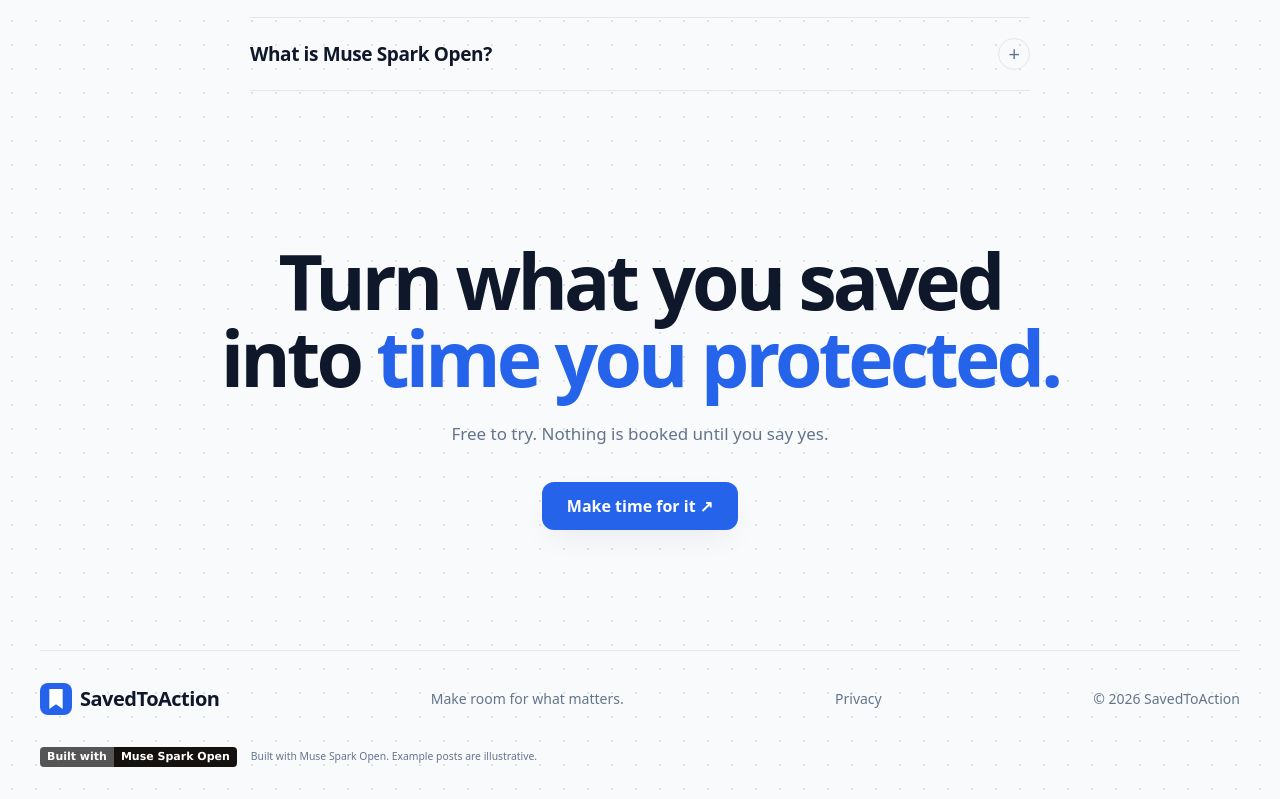
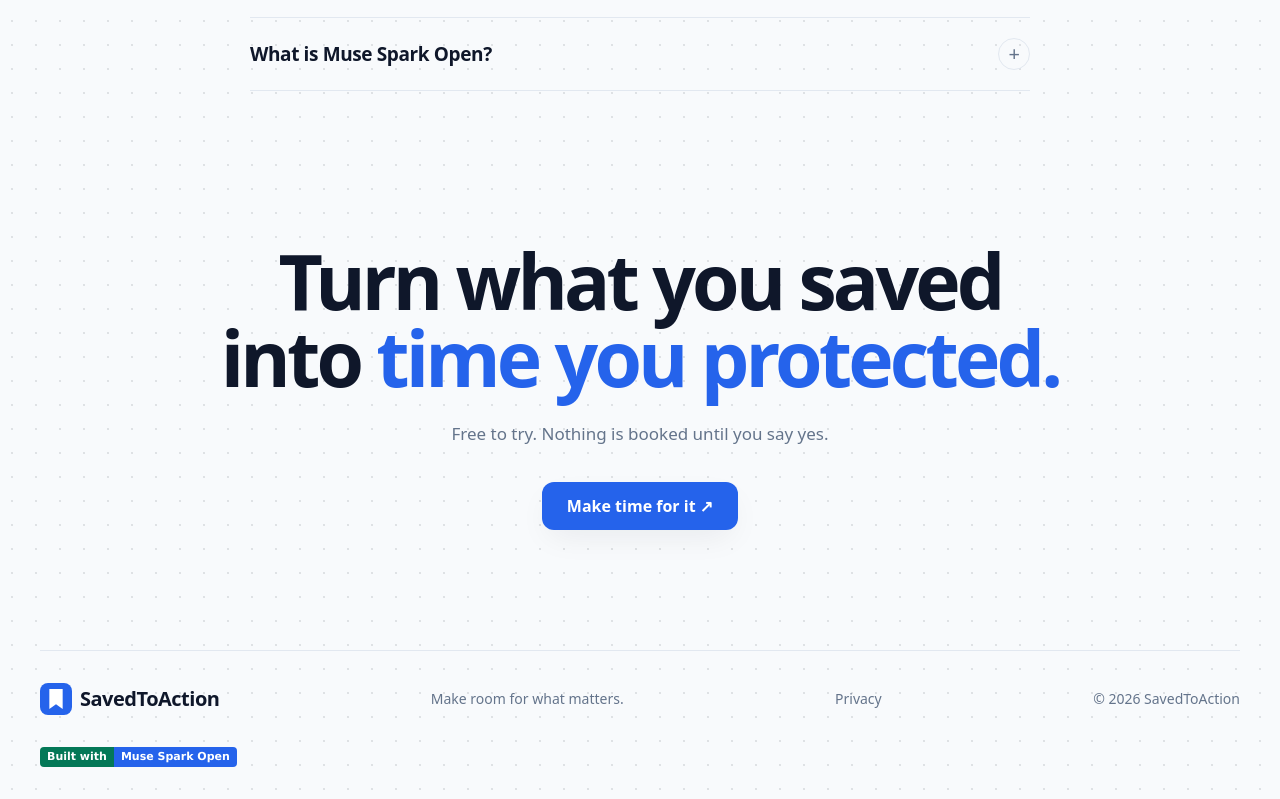
Before and after one commit to yaitbam/SavedToActions-v1, a React (Vite) app in the folder web/: page / in a window 1280 px wide. Shown: the part 4887-5686 px from the top of the page. Built offline with nearby package versions, Linux system fonts and the light colour scheme.

Commit message:
Footer: color the badge green and blue, remove the credit text

```diff
--- a/web/src/features/landing/landing-page.css
+++ b/web/src/features/landing/landing-page.css
@@ -129,12 +129,12 @@ section[id] { scroll-margin-top:72px; }
 .landing-close h2 { font-family:var(--font-display); font-weight:800; font-size:clamp(38px,6vw,84px); line-height:1; letter-spacing:-.05em; margin:0 0 22px; }
 .landing-close .section-copy { margin:0 auto 32px; font-size:17px; }
 .landing-footer { border-top:1px solid var(--color-line); }
-/* The same two part badge as the README: grey label, near black value. Drawn here so the page makes no outside request. */
+/* The same two part badge as the README, in the app colors: green label, blue value. Drawn here so the page makes no outside request. */
 .landing-credit { display:flex; flex-wrap:wrap; align-items:center; gap:10px 14px; padding-bottom:32px; color:var(--color-muted); font-size:13px; }
 .built-badge { display:inline-flex; overflow:hidden; border-radius:4px; font:600 11px/20px Verdana,Geneva,sans-serif; color:#fff; }
 .built-badge b,.built-badge i { padding:0 7px; font:inherit; font-style:normal; }
-.built-badge b { background:#555; }
-.built-badge i { background:#14110f; }
+.built-badge b { background:var(--color-fits); }
+.built-badge i { background:var(--color-brand); }
 
 @media(max-width:1000px) {
  .lp-hero { grid-template-columns:minmax(0,1fr); gap:40px; padding:40px 0 40px; }
--- a/web/src/pages/Landing.tsx
+++ b/web/src/pages/Landing.tsx
@@ -203,7 +203,6 @@ export function Landing() {
     <footer className="landing-footer landing-width"><Logo /><span>Make room for what matters.</span><Link to="/privacy">Privacy</Link><span>© 2026 SavedToAction</span></footer>
     <div className="landing-credit landing-width">
       <span className="built-badge"><b>Built with</b><i>Muse Spark Open</i></span>
-      <small>Built with Muse Spark Open. Example posts are illustrative.</small>
     </div>
   </div>;
 }
```
